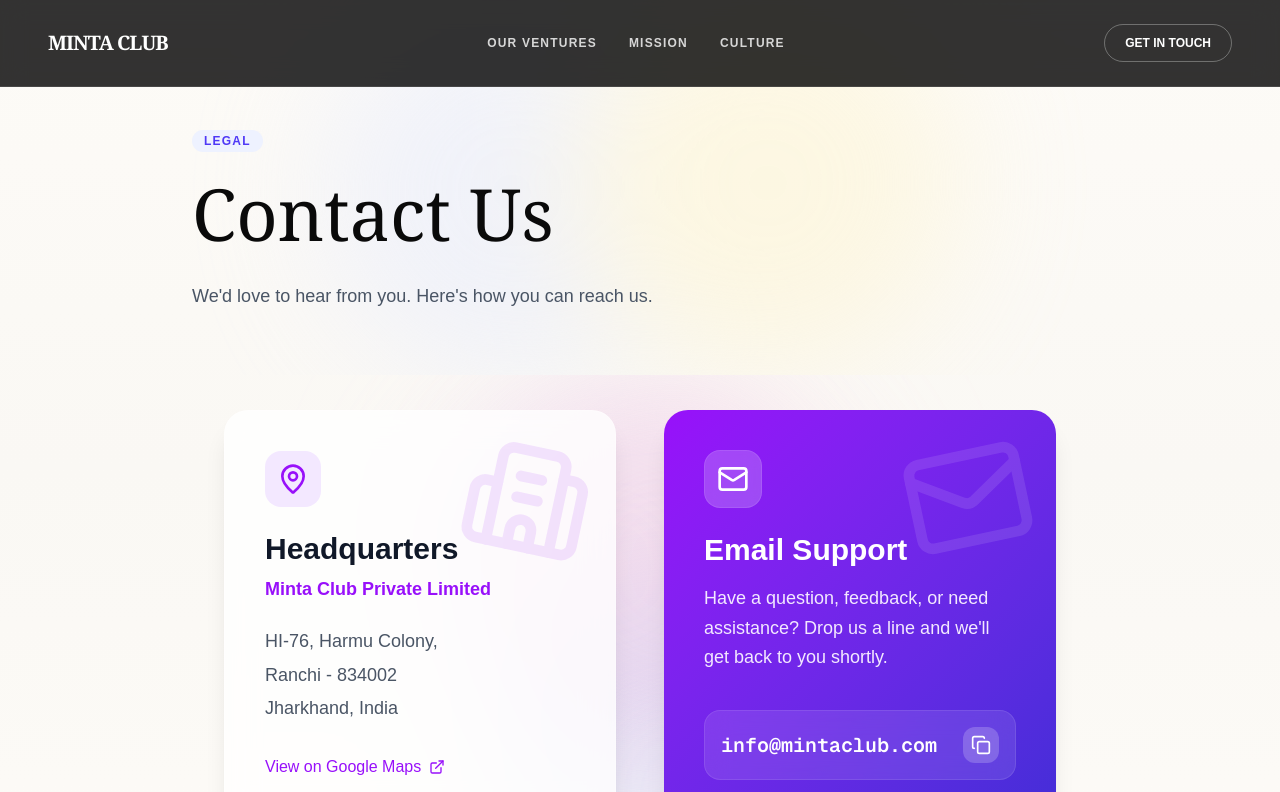
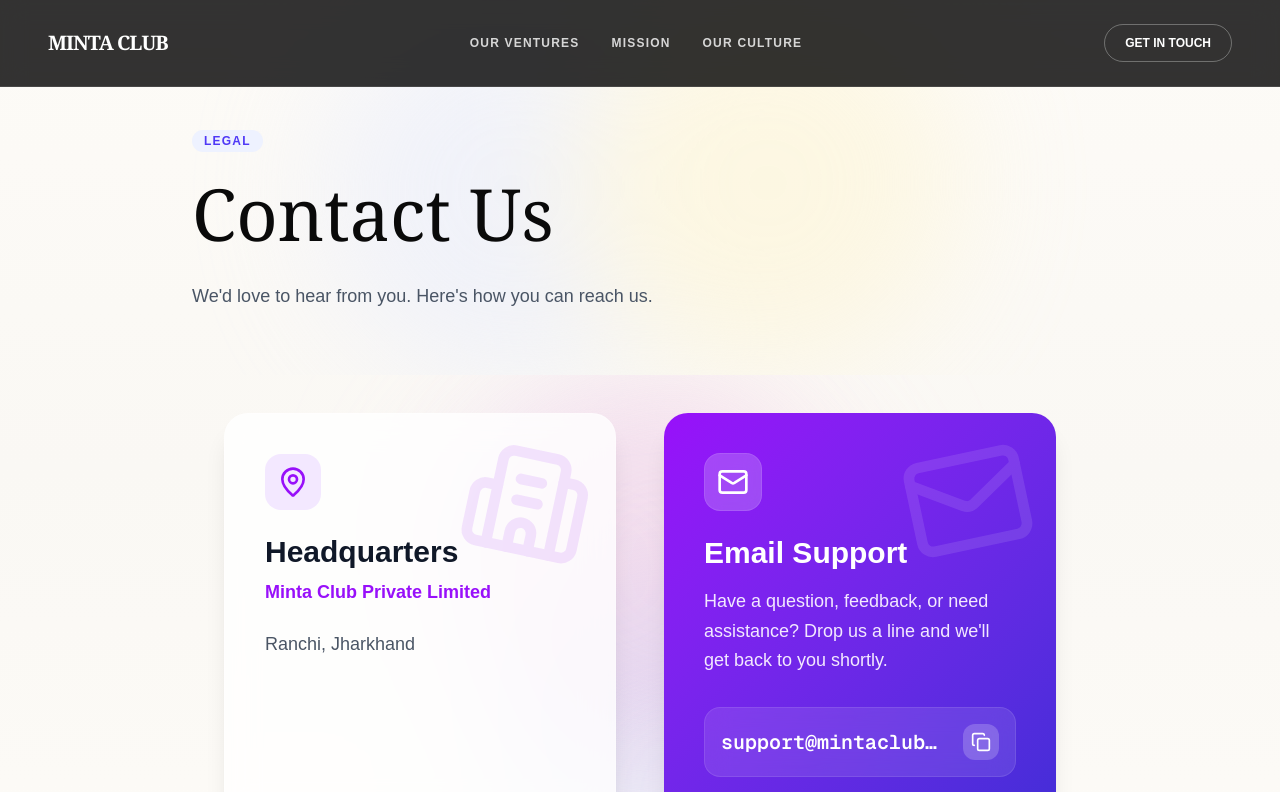
Before and after one commit to Symbosys/minta-club-website, a Next.js app: page /contact-us in a window 1280 px wide. Shown: the top 792 px of the page. Built offline with nearby package versions, Linux system fonts and the light colour scheme.

Commit message:
fixed the email

```diff
--- a/src/app/contact-us/page.tsx
+++ b/src/app/contact-us/page.tsx
@@ -16,7 +16,7 @@
   const [copied, setCopied] = useState(false);
 
   const handleCopyEmail = () => {
-    navigator.clipboard.writeText("info@mintaclub.com");
+    navigator.clipboard.writeText("supprot@mintaclub.com");
     setCopied(true);
     setTimeout(() => setCopied(false), 2000);
   };
@@ -55,20 +55,11 @@
                 </p>
 
                 <div className="space-y-1 text-gray-600 text-lg leading-relaxed mb-8">
-                  <p>HI-76, Harmu Colony,</p>
-                  <p>Ranchi - 834002</p>
-                  <p>Jharkhand, India</p>
+
+                  <p>Ranchi, Jharkhand</p>
                 </div>
 
-                <a
-                  href="https://www.google.com/maps/search/?api=1&query=HI-76+Harmu+Colony+Ranchi"
-                  target="_blank"
-                  rel="noopener noreferrer"
-                  className="inline-flex items-center gap-2 text-purple-600 font-medium hover:text-purple-800 transition-colors group/link"
-                >
-                  View on Google Maps
-                  <ExternalLink className="w-4 h-4 transition-transform group-hover/link:translate-x-1" />
-                </a>
+
               </div>
             </div>
 
@@ -95,10 +86,10 @@
 
                 <div className="bg-white/10 backdrop-blur-md rounded-2xl p-4 border border-white/10 flex items-center justify-between gap-4 group/email">
                   <a
-                    href="mailto:info@mintaclub.com"
+                    href="mailto:support@mintaclub.com"
                     className="font-mono text-lg sm:text-xl font-semibold truncate hover:text-purple-200 transition-colors"
                   >
-                    info@mintaclub.com
+                    support@mintaclub.com
                   </a>
 
                   <button
--- a/src/app/page.tsx
+++ b/src/app/page.tsx
@@ -16,7 +16,7 @@
   const navLinks = [
     { label: "Our Ventures", href: "#ventures" },
     { label: "Mission", href: "#mission" },
-    { label: "Culture", href: "#culture" },
+    { label: "Our Culture", href: "#culture" },
     // { label: "Contact Us", href: "#contact" },
   ];
 
@@ -593,7 +593,7 @@
         <div className="flex flex-col md:flex-row gap-6 sm:gap-8 items-start md:items-center">
           <button className="bg-white text-black px-6 sm:px-8 py-3 sm:py-4 rounded-full font-bold text-sm tracking-widest hover:bg-indigo-500 hover:text-white transition-colors duration-300">
             <a
-              href="mailto:mintaclub@gmail.com"
+              href="mailto:support@mintaclub.com"
               className="hover:text-white transition-colors"
             >
               CONTACT US
@@ -618,7 +618,7 @@
           <ul className="space-y-2 font-normal normal-case">
             <li><a href="/terms-and-conditions" className="hover:text-white transition-colors">Terms and Conditions</a></li>
             <li><a href="/privacy-policy" className="hover:text-white transition-colors">Privacy Policy</a></li>
-            <li><a href="/refund-policy" className="hover:text-white transition-colors">Refund Policy</a></li>
+            {/* <li><a href="/refund-policy" className="hover:text-white transition-colors">Refund Policy</a></li> */}
             <li><a href="/corporate-social-responsibility" className="hover:text-white transition-colors">CSR Policy</a></li>
           </ul>
         </div>
--- a/src/app/privacy-policy/page.tsx
+++ b/src/app/privacy-policy/page.tsx
@@ -82,7 +82,7 @@
             <p className="text-gray-700 mb-2 font-semibold">Minta Club Private Limited</p>
             <p className="text-gray-700 mb-2">HI-76, Harmu Colony, Ranchi - 834002</p>
             <p className="text-gray-700">
-              Email: <a href="mailto:info@mintaclub.com" className="text-indigo-600 hover:underline font-medium">info@mintaclub.com</a>
+              Email: <a href="mailto:support@mintaclub.com" className="text-indigo-600 hover:underline font-medium">support@mintaclub.com</a>
             </p>
           </div>
         </div>
--- a/src/app/refund-policy/page.tsx
+++ b/src/app/refund-policy/page.tsx
@@ -57,7 +57,7 @@
             <p className="text-lg font-semibold text-gray-900">Minta Club Private Limited</p>
             <p className="text-lg">HI-76, Harmu Colony, Ranchi - 834002</p>
             <p className="text-lg">
-              Email: <a href="mailto:info@mintaclub.com" className="text-indigo-600 hover:underline font-medium">info@mintaclub.com</a>
+              Email: <a href="mailto:support@mintaclub.com" className="text-indigo-600 hover:underline font-medium">support@mintaclub.com</a>
             </p>
           </div>
         </div>
--- a/src/app/terms-and-conditions/page.tsx
+++ b/src/app/terms-and-conditions/page.tsx
@@ -123,7 +123,7 @@
             <h3 className="text-xl font-bold mb-3 text-gray-900">Grievances</h3>
             <p className="text-gray-700 mb-2">Minta Club Private Limited</p>
             <p className="text-gray-700 mb-2">HI-76, Harmu Colony, Ranchi - 834002</p>
-            <p className="text-gray-700">Email: <a href="mailto:info@mintaclub.com" className="text-indigo-600 hover:underline">info@mintaclub.com</a></p>
+            <p className="text-gray-700">Email: <a href="mailto:support@mintaclub.com" className="text-indigo-600 hover:underline">support@mintaclub.com</a></p>
           </div>
         </div>
       </div>
```
